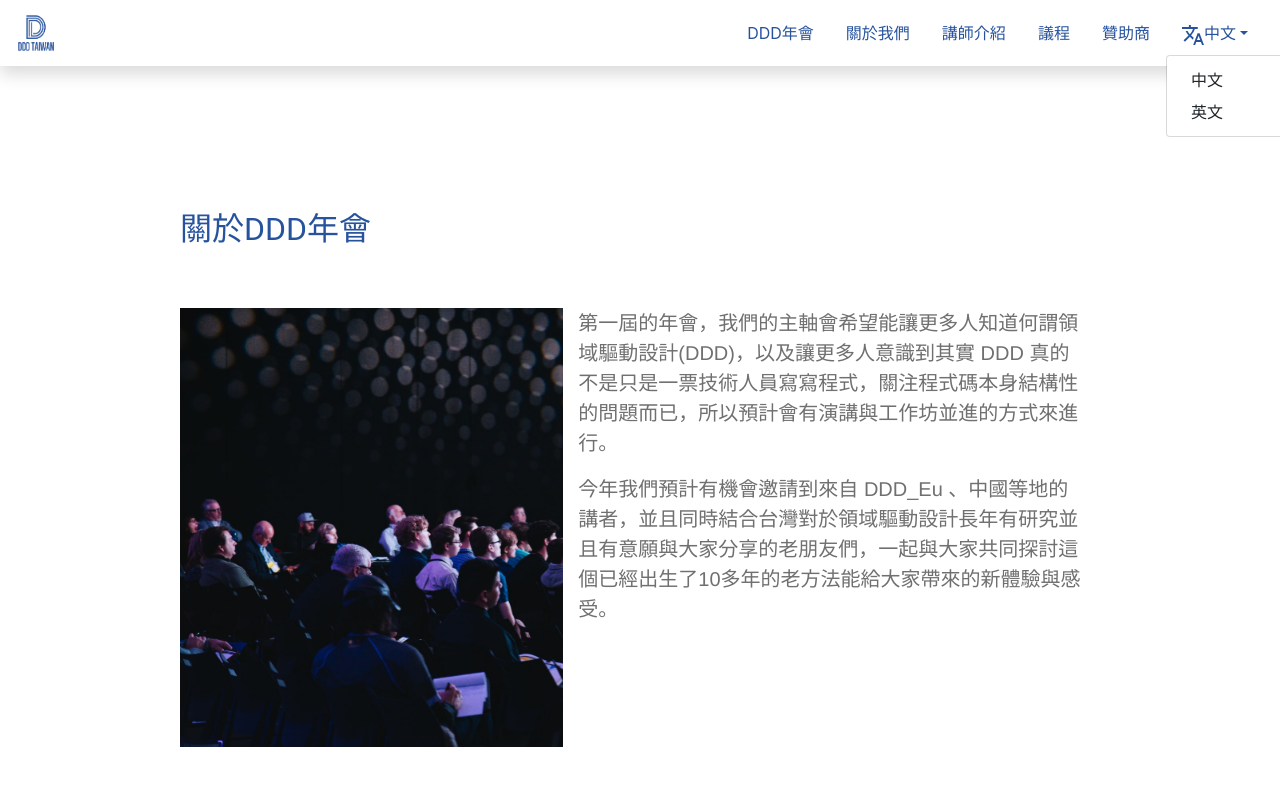
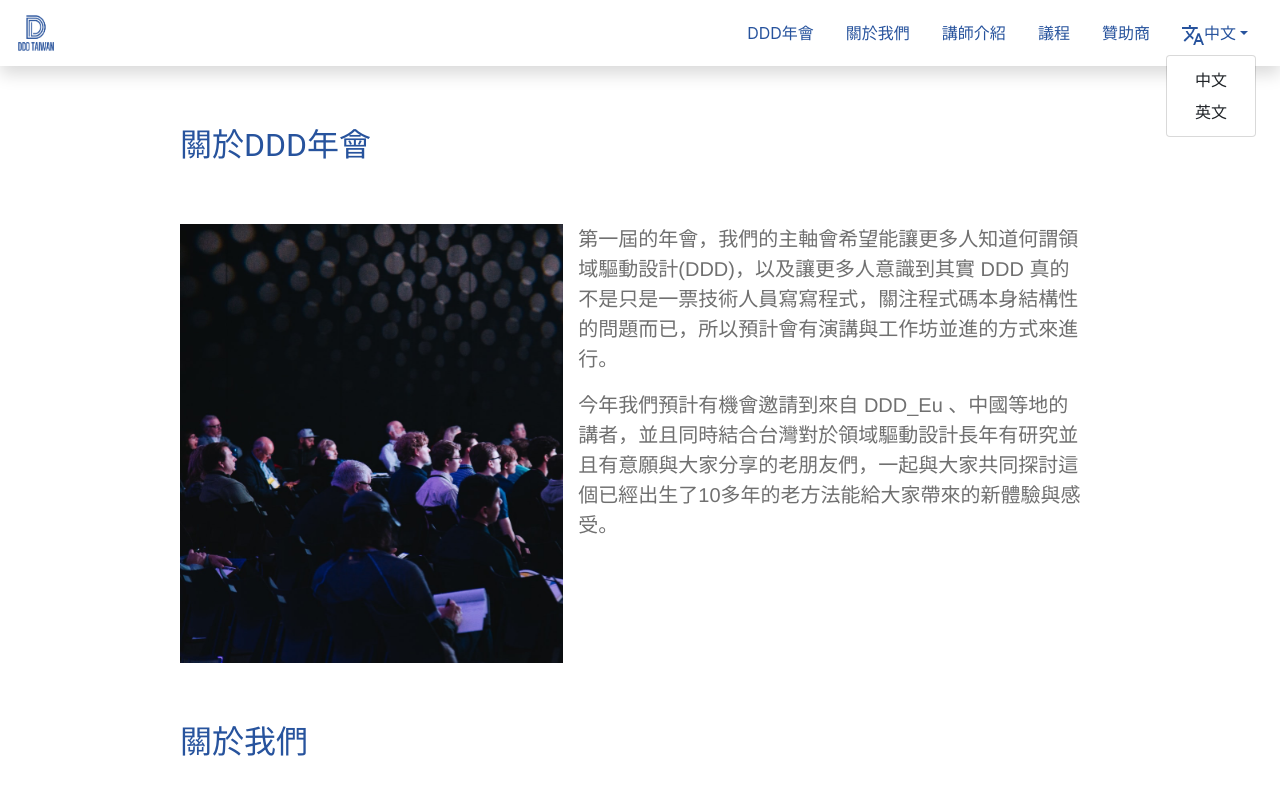
Before and after one commit to ddd-tw-conference/2020, a React (Create React App) app: page / in a window 1280 px wide. Both pictures are taken after a click on the button "中文". Shown: the top 800 px of the page. Built offline with nearby package versions, Linux system fonts and the light colour scheme.

Commit message:
<fix> menubar fixed-top

```diff
--- a/src/App.css
+++ b/src/App.css
@@ -49,5 +49,7 @@
 }
 
 .container-padding {
-  padding: 150px;
+  padding: 0 150px;
+  height: calc(100vh - 66px);
+  overflow-y: scroll;
 }
--- a/src/menubar/Menubar.js
+++ b/src/menubar/Menubar.js
@@ -6,7 +6,7 @@ import languageIcon from '../img/language_icon.svg'
 const Menubar = () => {
     return (
         <div>
-            <nav className="navbar fixed-top navbar-expand-lg navbar-light bg-ddd shadow">
+            <nav className="navbar navbar-expand-lg navbar-light bg-ddd shadow">
                 <a className="navbar-brand" href="#">
                     <img src={logo} width="40" height="40" alt="" />
                 </a>
@@ -45,9 +45,9 @@ const Menubar = () => {
                                     中文
                                 </a>
 
-                                <div className="dropdown-menu" aria-labelledby="dropdownMenuLink">
-                                    <a className="dropdown-item" style={{ width: "20px" }} href="#">中文</a>
-                                    <a className="dropdown-item" style={{ width: "20px" }} href="#">英文</a>
+                                <div className="dropdown-menu custom-menu" aria-labelledby="dropdownMenuLink">
+                                    <a className="dropdown-item custom-item" href="#">中文</a>
+                                    <a className="dropdown-item custom-item" href="#">英文</a>
                                 </div>
                             </div>
                         </li>
--- a/src/menubar/menubar.css
+++ b/src/menubar/menubar.css
@@ -23,3 +23,11 @@
     padding: 0.5rem 1rem; */
     /* display: block; */
 /* } */
+
+.custom-menu {
+    min-width: 90px;
+}
+
+.custom-item {
+    text-align: center;
+}
```
